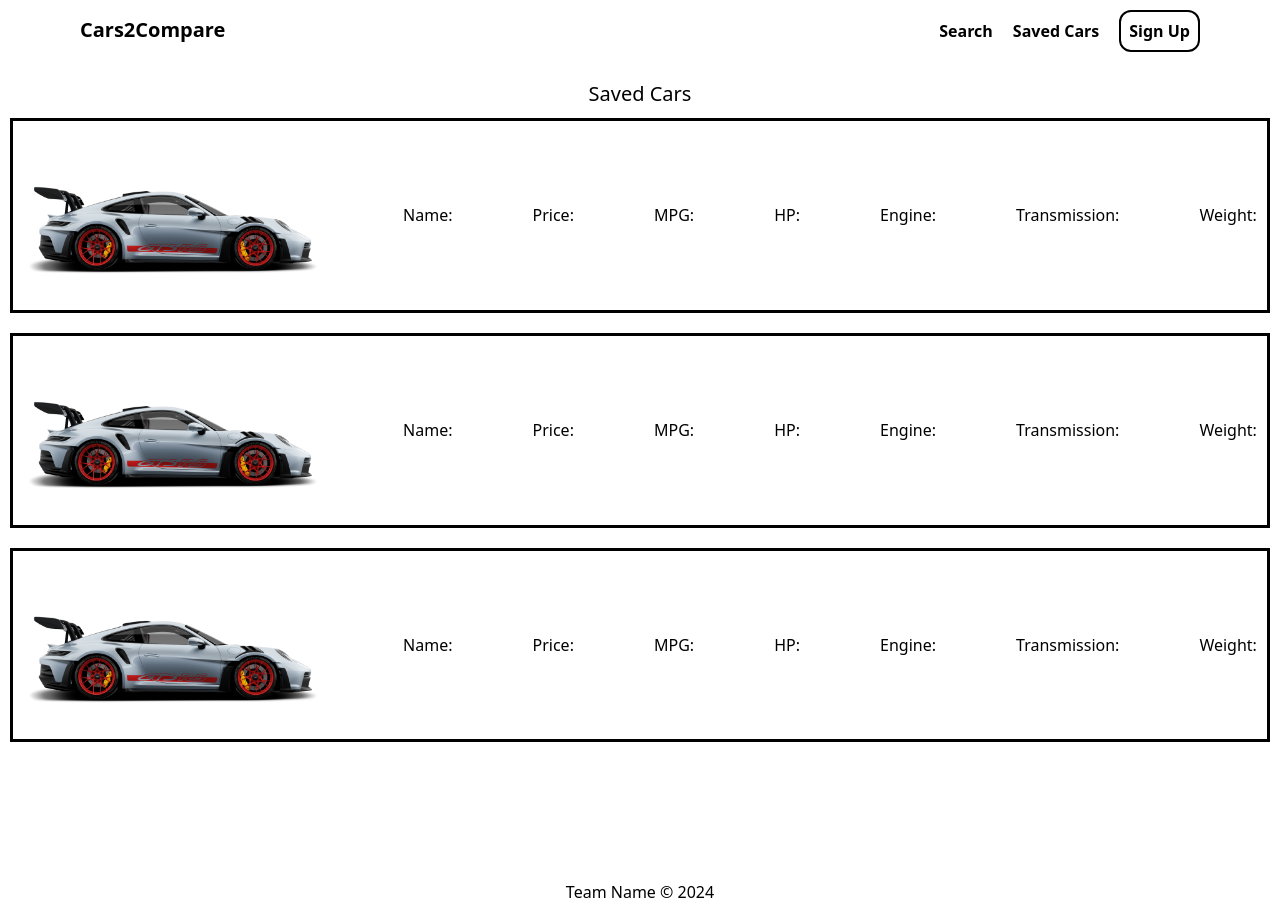
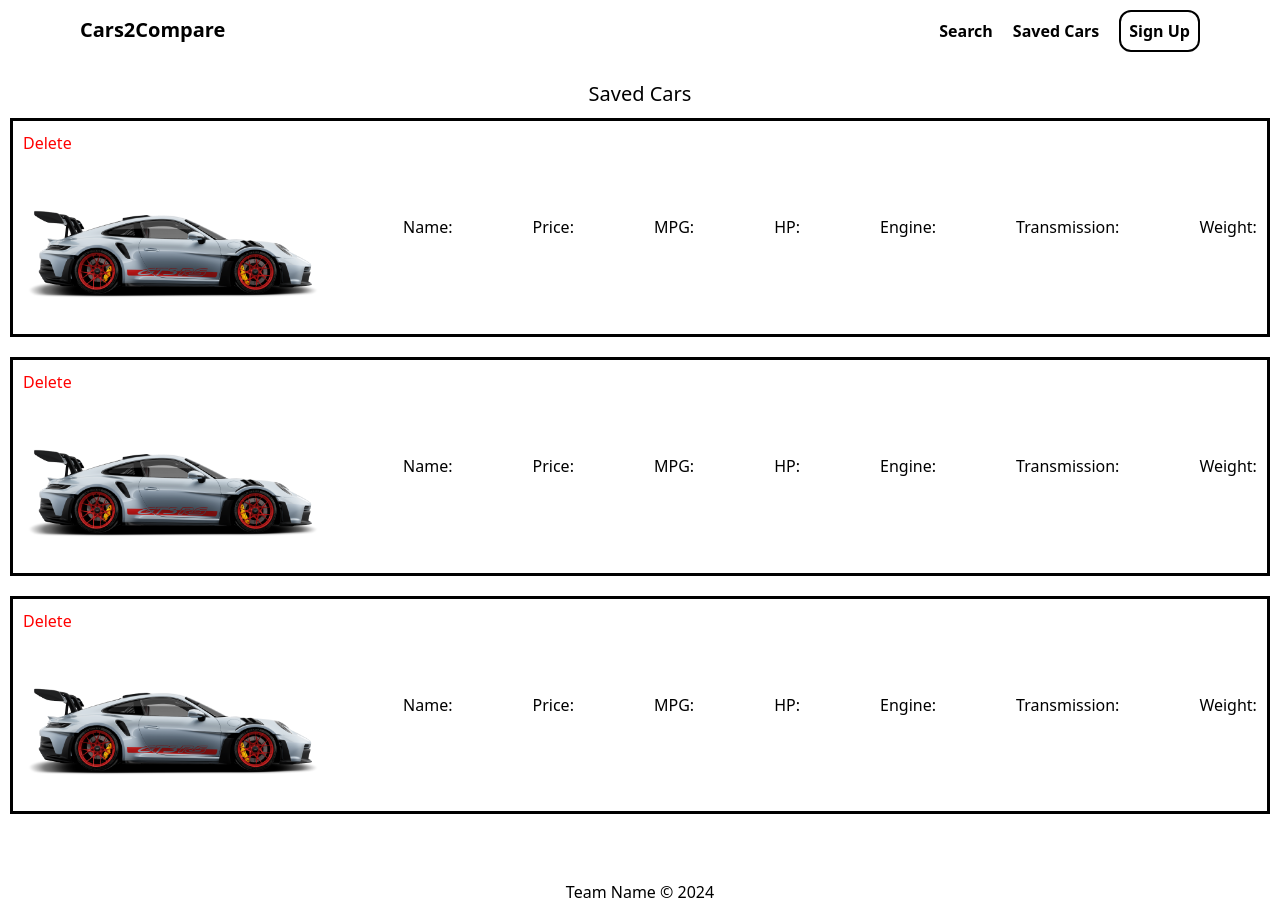
Before and after one commit to juiceman1014/Cars2Compare, a React (Vite) app in the folder cars2compare/: page /CarsSaved in a window 1280 px wide. Built offline with nearby package versions, Linux system fonts and the light colour scheme; the HTML template or start-up script is replaced by a standard one.

Commit message:
added a delete button for the cars

```diff
--- a/cars2compare/src/pages/CarsSavedPage.jsx
+++ b/cars2compare/src/pages/CarsSavedPage.jsx
@@ -5,9 +5,13 @@ const CarsSavedPage = () => {
     <>
       <div className = "h-screen">
         <h1 className = "text-center mt-[20px] text-xl">Saved Cars</h1>
-        <div className = "flex flex-col">
+        <carcontainer className = "flex flex-col">
+
           <car className = "border-black m-[10px] border-[3px] flex flex-row p-[10px] justify-between items-center flex-wrap">
-            <img className = "w-[300px] h-auto" src = {carImg}></img>
+            <div>
+              <button className = "text-[red]">Delete</button>
+              <img className = "w-[300px] h-auto" src = {carImg}></img>
+            </div>
             <p>Name:</p>
             <p>Price:</p>
             <p>MPG:</p>
@@ -18,7 +22,10 @@ const CarsSavedPage = () => {
           </car>
 
           <car className = "border-black m-[10px] border-[3px] flex flex-row p-[10px] justify-between items-center flex-wrap">
-            <img className = "w-[300px] h-auto" src = {carImg}></img>
+            <div>
+              <button className = "text-[red]">Delete</button>
+              <img className = "w-[300px] h-auto" src = {carImg}></img>
+            </div>
             <p>Name:</p>
             <p>Price:</p>
             <p>MPG:</p>
@@ -29,7 +36,10 @@ const CarsSavedPage = () => {
           </car>
 
           <car className = "border-black m-[10px] border-[3px] flex flex-row p-[10px] justify-between items-center flex-wrap">
-            <img className = "w-[300px] h-auto" src = {carImg}></img>
+            <div>
+              <button className = "text-[red]">Delete</button>
+              <img className = "w-[300px] h-auto" src = {carImg}></img>
+            </div>
             <p>Name:</p>
             <p>Price:</p>
             <p>MPG:</p>
@@ -39,7 +49,7 @@ const CarsSavedPage = () => {
             <p>Weight:</p>
           </car>
 
-        </div>
+        </carcontainer>
       </div>
     </>
   );
```
